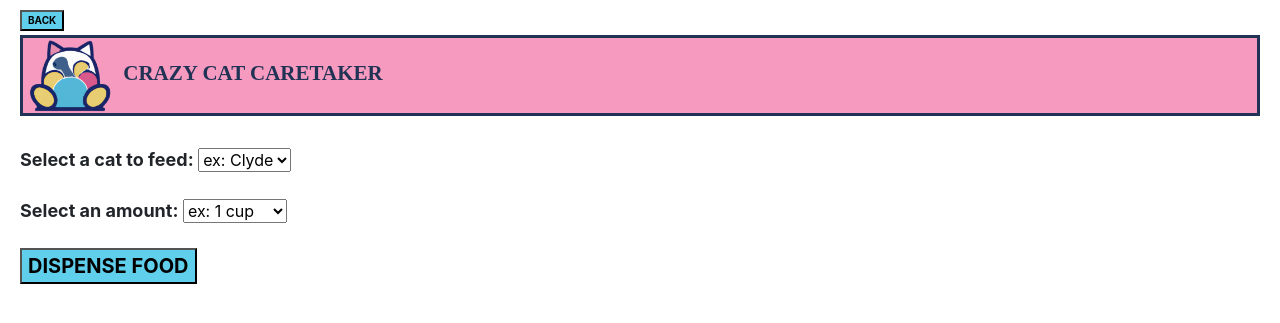
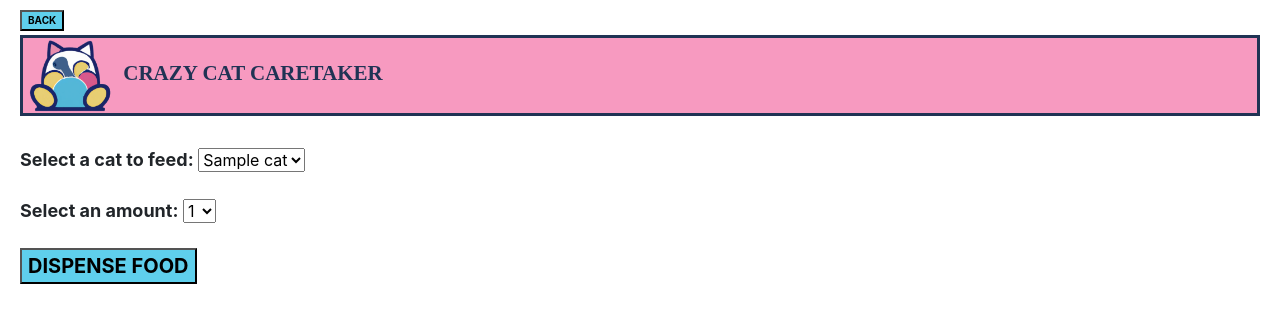
Before and after one commit to Ivan-E-Johnson/Crazy-Cat-Caretaker-Server, a Flask app: template templates/feeding.html in a window 1280 px wide. Shown: the top 323 px of the page. Run offline with Flask 2, Linux system fonts and the light colour scheme; the template is opened without the code that fills it: most values are stand-ins (such as "Sample title", 1, 10 or a date in 2020); some libraries are stand-ins or nearby versions.

Commit message:
Feed page actually feeds the cat.

```diff
--- a/app.py
+++ b/app.py
@@ -143,10 +143,44 @@ def laser_off():
     return redirect('/playing')
 
 
-@app.route("/feeding")
+@app.route("/feeding", methods=["GET", "POST"])
 @Authentication.login_required
 def feeding():
-    return render_template("feeding.html")
+    if request.method == 'POST':
+        print(request.form)
+        cat_name = request.form.get("pick_cat")
+        food_amount = request.form.get("pick_amount")
+        house = House.get(session["mac_address"])
+
+        cats: List[Cats] = house.cats
+        cat = None
+        for house_cat in cats:
+            if house_cat.name == cat_name:
+                print("CAT FOUND", house_cat.name)
+                cat = house_cat
+        assert cat is not None  # Should handle this better but we are making some assumptions for now
+
+        print("CAT FED", cat.name)
+        food_amount = int(food_amount)
+        message = f"{cat.name} has been manually fed {food_amount} units of food!"
+        house.add_notification(Notifications(message, time.time()))
+        flash(message)
+        users = get_users_emails_from_house(house)
+        date_time = datetime.fromtimestamp(time.time())
+        str_time = date_time.strftime("%d-%m-%Y, %H:%M:%S")
+        email(f"Cat feeding at {str_time}", message, users)
+        house.events.dispense_amount = food_amount
+        house.events.dispense_changed = True
+        cat.daily_food = cat.daily_food + food_amount
+        cat.last_fed = time.time()
+        house.create()
+
+        return redirect("/feeding")
+    else:
+        house = House.get(session["mac_address"])
+        cats: List[Cats] = house.cats
+        cat_names = [cat.name for cat in cats]
+        return render_template("feeding.html", cat_names=cat_names)
 
 
 @app.route("/playing", methods=["GET", "POST"])
@@ -287,6 +321,7 @@ def clear_notifications():
 
     return redirect("/")
 
+
 def gen(camera: Camera):
     while True:
         frame = camera.get_frame()
--- a/templates/feeding.html
+++ b/templates/feeding.html
@@ -11,13 +11,13 @@
 {% block title %} Feed {% endblock %}
 
 {% block content %}
-
+<form method="POST">
 <div>
     <label for="pick_cat" style="font-size:18px;"><b>Select a cat to feed:</b></label>
     <select name="pick_cat" id="pick_cat">
-          <option value="option1">ex: Clyde</option>
-          <option value="option2">ex: Luna</option>
-          <option value="option3">ex: Cat</option>
+        {% for cat in cat_names %}
+            <option value="{{cat}}">{{cat}}</option>
+        {% endfor %}
     </select>
 </div>
 <p>
@@ -26,9 +26,10 @@
 <div>
     <label for="pick_amount" style="font-size:18px;"><b>Select an amount:</b></label>
     <select name="pick_amount" id="pick_amount">
-          <option value="option1">ex: 1 cup</option>
-          <option value="option2">ex: 1/2 cup</option>
-          <option value="option3">ex: 1/3 cup</option>
+          <option value="1">1</option>
+          <option value="2">2</option>
+          <option value="3">3</option>
+          <option value="4">4</option>
     </select>
 </div>
 <p></p>
@@ -37,5 +38,6 @@
         <b>DISPENSE FOOD</b>
     </button>
 </div>
+</form>
 
 {% endblock %}
```
